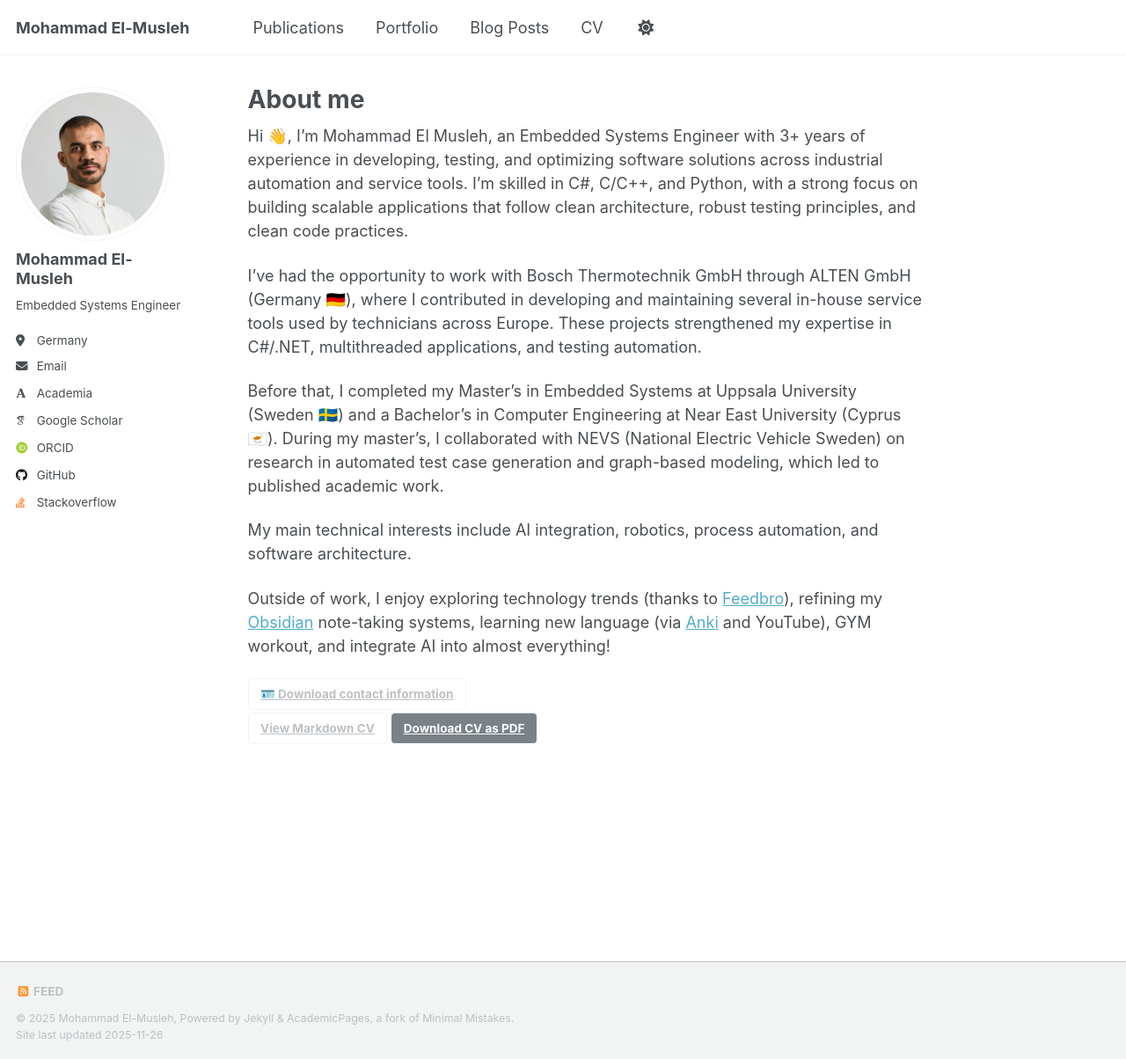
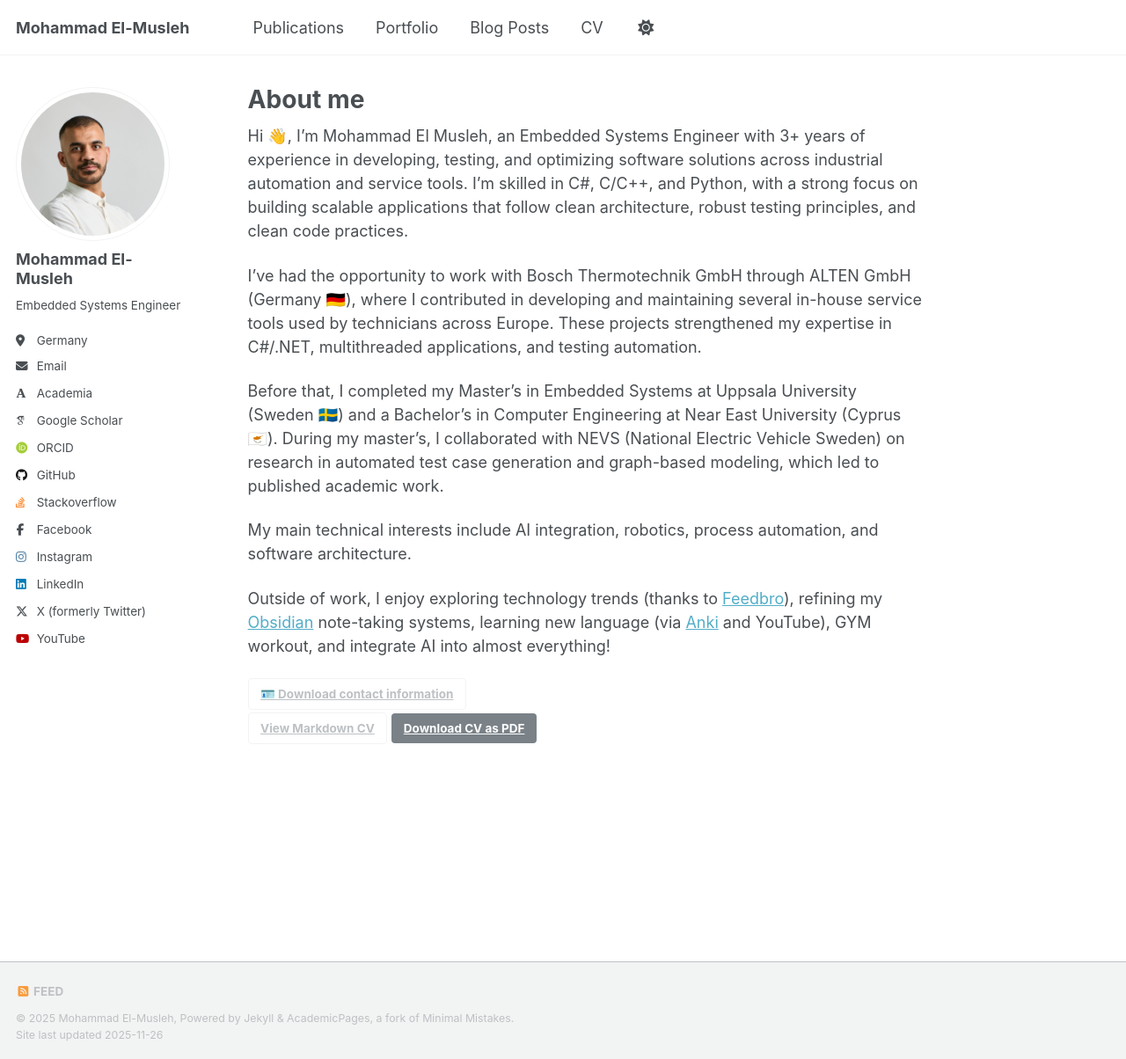
Before and after one commit to el-musleh/el-musleh.github.io, a Jekyll site: the page built from _pages/about.md, in a window 1280 px wide and 1204 px high. Shown: the whole window at 88% size. Built offline with Jekyll 4.4.1, drawn with Linux system fonts in a browser that asks for light colours; some web fonts are replaced; a script that is not in the unit is left out; part of the change alters nothing that is shown.

Commit message:
Add more social links in my profile

```diff
--- a/_config.yml
+++ b/_config.yml
@@ -55,15 +55,15 @@ author:
   # Social media
   artstation       : # Username
   bluesky          : # Username
-  facebook         : # Username
+  facebook         : mohammad.elmusleh
   flickr           : # Username
   foursquare       : # Username
   goodreads        : # Username
   google_plus      : # Username
   keybase          : # Username
-  instagram        : # Username
+  instagram        : mohammad.elmusleh
   lastfm           : # Username
-  linkedin         : # Username
+  linkedin         : el-musleh
   mastodon         : # URL
   medium           : # URL
   pinterest        : # Username
@@ -71,12 +71,12 @@ author:
   steam            : # Username
   telegram         : # URL
   tumblr           : # Username
-  twitter          : # Username for X / Twitter
+  twitter          : 123elmusleh
   vine             : # Username
   weibo            : # Username
   wikipedia        : # Username
   xing             : # Username
-  youtube          : # Username
+  youtube          : el-musleh
   zhihu            : # Username
 
 # Publication Category - The following the list of publication categories and their headings
```
